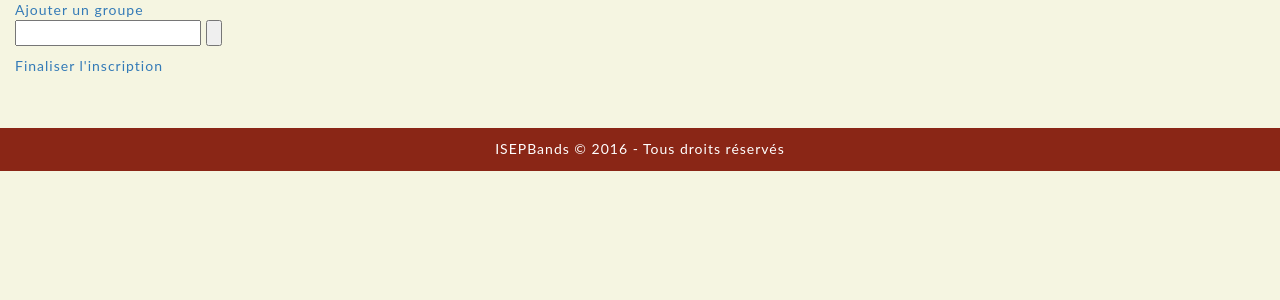
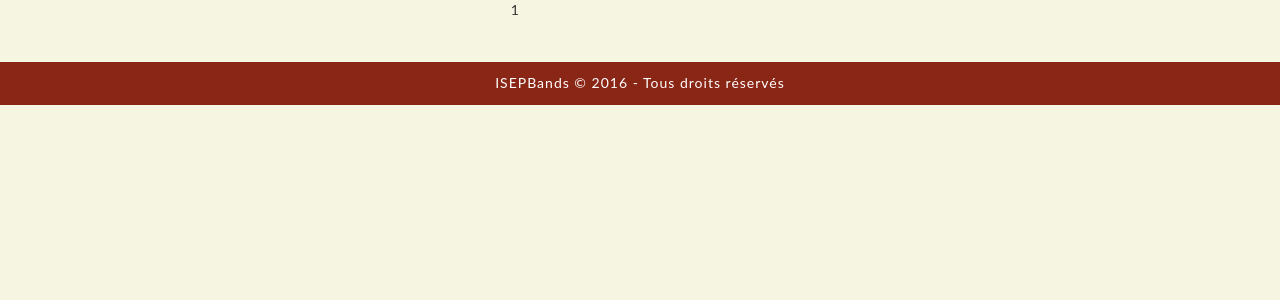
Before and after one commit to Fralax/ISEPBands, a PHP site: template Vues/vueMesGroupes.php in a window 1280 px wide. Shown: the part 46-346 px from the top of the page. Run offline with PHP 8.4, Linux system fonts and the light colour scheme; the visitor is signed in with stand-in values (Sample User, id 1); data comes from the database, SQL or seed files in the repository; the template is opened without the code that fills it: most values are stand-ins (such as "Sample title", 1, 10 or a date in 2020); some libraries are stand-ins or nearby versions.

Commit message:
avancée sur les groupes mais : probleme avec la liste des membres d'un groupe

```diff
--- /dev/null
+++ b/Contenu/vueMesGroupes.css
@@ -0,0 +1,13 @@
+.row-centered {
+  text-align:center;
+}
+.col-centered {
+  display:inline-block;
+  float:none;
+  text-align:left;
+  margin-right:-4px;
+}
+
+.groupes{
+  text-align: center;
+}
--- a/Contenu/vueProfil.css
+++ b/Contenu/vueProfil.css
@@ -49,15 +49,6 @@ a:hover{
   color: rgba(150, 38, 22, 1);
 }
 
-.conteneurPhotoInstrument{
-  border-radius: 50%;
-  padding: 0.5em;
-  width: 70%;
-  border: solid rgb(247, 177, 90);
-  background-color: rgb(247, 177, 90);
-  margin: auto;
-  margin-bottom: 0.7em;
-}
 
 .row-centered {
   text-align:center;
@@ -80,6 +71,12 @@ a:hover{
 
 .detailsInstruments span{
   font-weight: bold;
+}
+
+.detailsInstruments{
+  background-color: rgb(247, 177, 90);
+  padding : 0.5em;
+  border-radius: 5%;
 }
 
 #photoInstrument{
--- a/Modeles/modele.php
+++ b/Modeles/modele.php
@@ -18,11 +18,10 @@ abstract class modele {
   private function getBdd() {
     if ($this->bdd == null) {
 
-      //$this->bdd = new PDO("mysql:host=localhost; dbname=isepBands; charset=utf8", 'root', '', array(PDO::ATTR_ERRMODE => PDO::ERRMODE_EXCEPTION));
+      $this->bdd = new PDO("mysql:host=localhost; dbname=isepBands; charset=utf8", 'root', '', array(PDO::ATTR_ERRMODE => PDO::ERRMODE_EXCEPTION));
       //$this->bdd = new PDO("mysql:host=localhost; dbname=ISEPBands; charset=utf8", 'root', 'root', array(PDO::ATTR_ERRMODE => PDO::ERRMODE_EXCEPTION));
-      $this->bdd = new PDO("mysql:host=mysql.hostinger.fr; dbname=u775182271_isepb; charset=utf8", 'u775182271_user', 'totolino', array(PDO::ATTR_ERRMODE => PDO::ERRMODE_EXCEPTION));
+      //$this->bdd = new PDO("mysql:host=mysql.hostinger.fr; dbname=u775182271_isepb; charset=utf8", 'u775182271_user', 'totolino', array(PDO::ATTR_ERRMODE => PDO::ERRMODE_EXCEPTION));
     }
-    return $this->bdd;
-  }
+    return $this->bdd;  }
 }
 ?>
--- a/Vues/gabarit.php
+++ b/Vues/gabarit.php
@@ -7,6 +7,7 @@
 
     <link rel="stylesheet" href="https://maxcdn.bootstrapcdn.com/bootstrap/3.3.7/css/bootstrap.min.css" integrity="sha384-BVYiiSIFeK1dGmJRAkycuHAHRg32OmUcww7on3RYdg4Va+PmSTsz/K68vbdEjh4u" crossorigin="anonymous">
     <link rel="stylesheet" href="Contenu/gabarit.css" />
+    <link rel="stylesheet" href="Contenu/vueMesGroupes.css" />
     <link rel="stylesheet" href="Contenu/vueAccueil.css" />
     <link rel="stylesheet" href="Contenu/vueProfil.css" />
     <title><?= $titre ?></title>
@@ -26,7 +27,7 @@ if ($verificationSessionExiste == true) {
     $i = 2;
   }
 } else{
-  $i = 1;
+  $i = 1; //visiteur
 }
 
 ?>
@@ -45,6 +46,7 @@ if ($verificationSessionExiste == true) {
               <li> <a href="index.php?page=annuaire">Groupes</a> </li>
             </ul>
           </li>
+          <li> <a href="index.php?page=mesgroupes">MES GROUPES</a> </li>
           <li class = "toggleSousMenu"> <span> BONJOUR <?php echo strtoupper($_SESSION['prenom']) ?> ! </span>
             <ul class = "sousMenu">
               <li> <a href="index.php?page=profil&id=<?php echo $_SESSION['id'] ?>">Profil</a> </li>
--- a/Vues/vueMesGroupes.php
+++ b/Vues/vueMesGroupes.php
@@ -1,31 +1,9 @@
-<?php $this->titre = "Groupe" ?>
-
-<a href="#form1">Ajouter un groupe</a>
-<div id = "form1" class="formGroupe">
-  <form method="post" action="">
-    <p>
-      <input type="text" name="nomGroupe" value="">
-      <input type="submit" name="Valider" value="">
-    </p>
-  </form>
+<div class="container">
+  <div class="row row-centered">
+    <?php foreach ($groupes as list($nomGroupe)): ?>
+      <div class="col-xs-12 col-sm-6 col-md-6 col-lg-3 col-centered groupes">
+        <?php echo $nomGroupe; ?>
+      </div>
+    <?php endforeach; ?>
+  </div>
 </div>
-
-<p> <a href="index.php?page=accueil">Finaliser l'inscription</a> <p>
-
-
-<script src="http://code.jquery.com/jquery-2.2.3.js" integrity="sha256-laXWtGydpwqJ8JA+X9x2miwmaiKhn8tVmOVEigRNtP4=" crossorigin="anonymous"></script>
-<script language="javascript" type="text/javascript">
-  $(function(){
-  var divs = $(".formMusique"); //nom de la classe qui correspond a tous les formulaires de js
-  divs.hide();
-  $("a").click(function(){
-    if (divs.filter(":visible") == $($(this).attr("href"))) { //if magique a utiliser avec les a href #form
-      divs.filter(":visible").slideUp();
-    } else {
-      divs.filter(":visible").slideUp();
-      $($(this).attr("href")).slideDown();
-    }
-    return false;
-  });
-});
-</script>
```
Also changed, not shown: Controleurs/controleurGroupes.php (+15 -3 lines), Controleurs/routeur.php (+8 -0 lines), Modeles/groupes.php (+10 -0 lines), Vues/vueProfil.php (+9 -7 lines).
